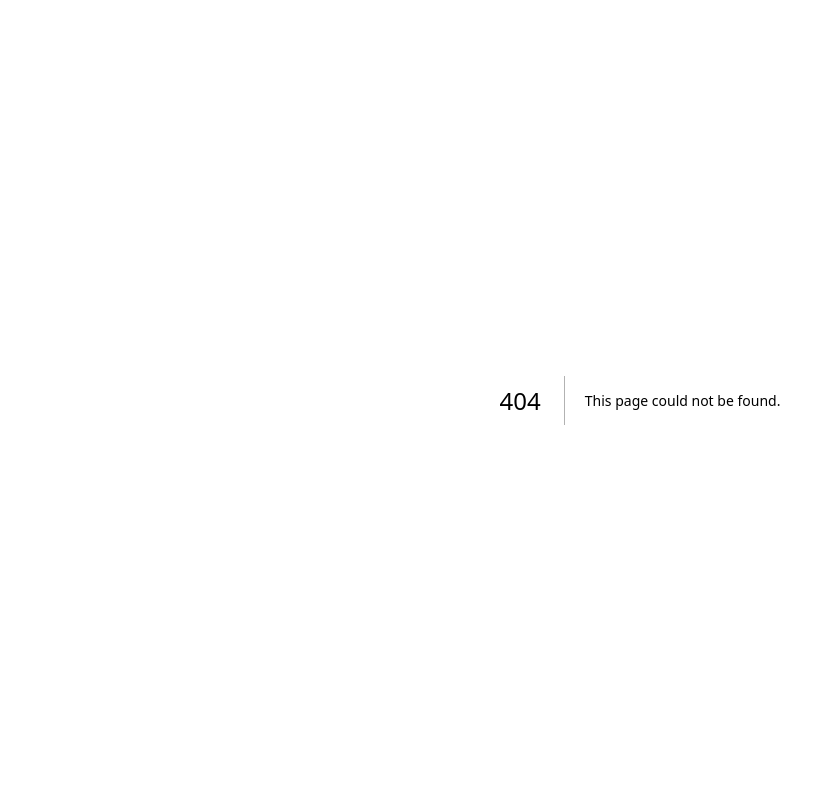
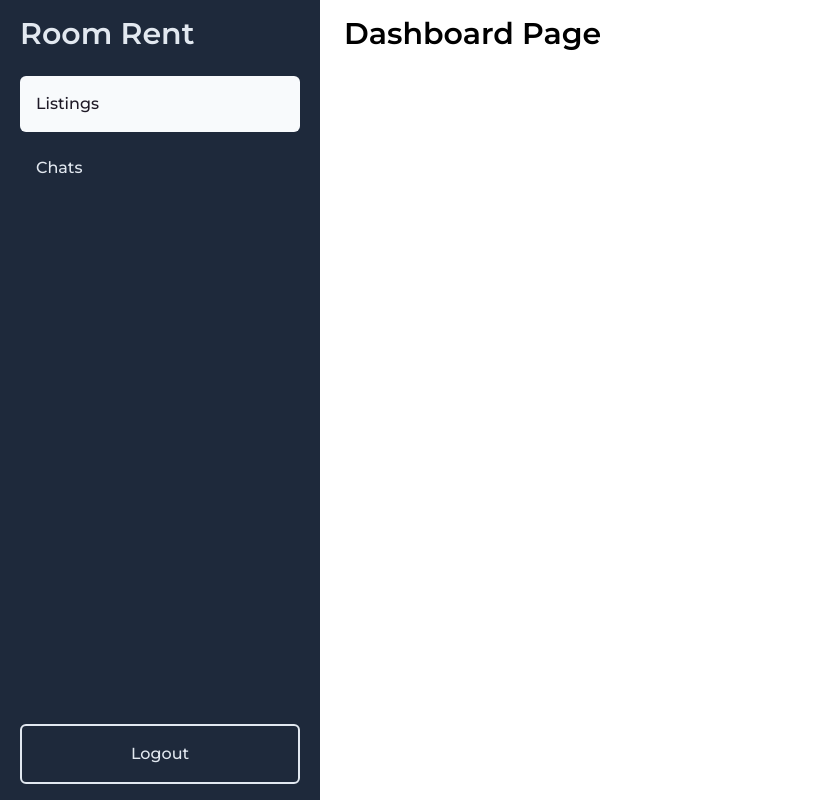
Before and after one commit to sujitroy-dev/room-rent-client, a Next.js app: page /dashboard in a window 1280 px wide. Before the commit this address had no page. Shown: the whole page, without its empty margins (0-823 px from the left). Built offline with nearby package versions, Linux system fonts and the light colour scheme.

Commit message:
new layout created for owner dashboard

```diff
--- /dev/null
+++ b/components/Dashboard/Sidebar.tsx
@@ -0,0 +1,61 @@
+import Link from "next/link";
+import React from "react";
+import { useRouter } from "next/router";
+import { useRouter as NavigationRouter } from "next/navigation";
+import Cookies from "js-cookie";
+
+export default function DashboardSidebar() {
+  const { pathname } = useRouter();
+  const router = NavigationRouter();
+
+  function logoutHandler() {
+    Cookies.remove("token");
+    localStorage.removeItem("token");
+    router.replace("/");
+  }
+
+  const navigations = [
+    {
+      title: "Listings",
+      path: "/dashboard",
+    },
+    {
+      title: "Chats",
+      path: "/dashboard/chats",
+    },
+  ];
+
+  return (
+    <div className="w-80 h-screen px-5 py-4 bg-slate-800 overflow-y-auto flex flex-col">
+      <Link
+        href="/"
+        className="block mb-6 text-3xl font-semibold text-slate-200"
+      >
+        Room Rent
+      </Link>
+      <ul className="flex flex-col gap-2 flex-1">
+        {navigations.map((item) => (
+          <li key={item.title}>
+            <Link
+              href={item.path}
+              className={`block p-4 rounded-md font-medium ${
+                pathname === item.path
+                  ? "bg-slate-50 text-dark"
+                  : "text-slate-200"
+              } hover:bg-slate-50 hover:text-dark transition-all duration-200`}
+            >
+              {item.title}
+            </Link>
+          </li>
+        ))}
+      </ul>
+      <button
+        className="p-4 rounded-md font-medium border-2 border-slate-200 text-slate-200 hover:border-white hover:bg-white hover:text-dark"
+        tabIndex={1}
+        onClick={logoutHandler}
+      >
+        Logout
+      </button>
+    </div>
+  );
+}
--- /dev/null
+++ b/layouts/Dashboard.tsx
@@ -0,0 +1,18 @@
+import { ReactNode } from "react";
+import Sidebar from "@/components/Dashboard/Sidebar";
+import Header from "@/components/Header/Header";
+type Props = {
+  children: ReactNode;
+};
+export default function DashboardLayout({ children }: Props) {
+  return (
+    <div className="w-screen h-screen flex flex-col">
+      <div className="flex flex-1 overflow-hidden">
+        <Sidebar />
+        <div className="flex-1 overflow-y-auto">
+          <div className="py-4 px-6">{children}</div>
+        </div>
+      </div>
+    </div>
+  );
+}
--- /dev/null
+++ b/pages/dashboard/index.tsx
@@ -0,0 +1,9 @@
+import DashboardLayout from "@/layouts/Dashboard";
+
+export default function DashboardPage() {
+  return (
+    <DashboardLayout>
+      <h1 className="text-3xl font-semibold">Dashboard Page</h1>
+    </DashboardLayout>
+  );
+}
--- a/pages/index.jsx
+++ b/pages/index.jsx
@@ -1,7 +1,7 @@
 import { useRef, useState } from "react";
 import styles from "./index.module.scss";
 import Head from "next/head";
-import WithoutSearchLayout from "@/layouts/Default";
+import DefaultLayout from "@/layouts/Default";
 import ListYourProperty from "@/components/ListYourProperty/ListYourProperty";
 import RecentlyListedRooms from "@/components/Rooms/RecentlyListedRooms";
 import FullFurnishedRooms from "@/components/Rooms/FullFurnishedRooms";
@@ -42,7 +42,7 @@ export default function Home(props) {
         <link rel="icon" href="/favicon.ico" />
       </Head>
       <main>
-        <WithoutSearchLayout>
+        <DefaultLayout>
           <section className={styles["hero-section"]}>
             <div className="container m-auto">
               <h2 className="text-6xl text-center text-white font-bold my-14">
@@ -76,7 +76,7 @@ export default function Home(props) {
           <SemiFurnishedRooms />
           <NoneFurnishedRooms />
           <Testimonials />
-        </WithoutSearchLayout>
+        </DefaultLayout>
       </main>
     </>
   );
```
Also changed, not shown: 2 other files (tests, documents, lock files or other folders).
